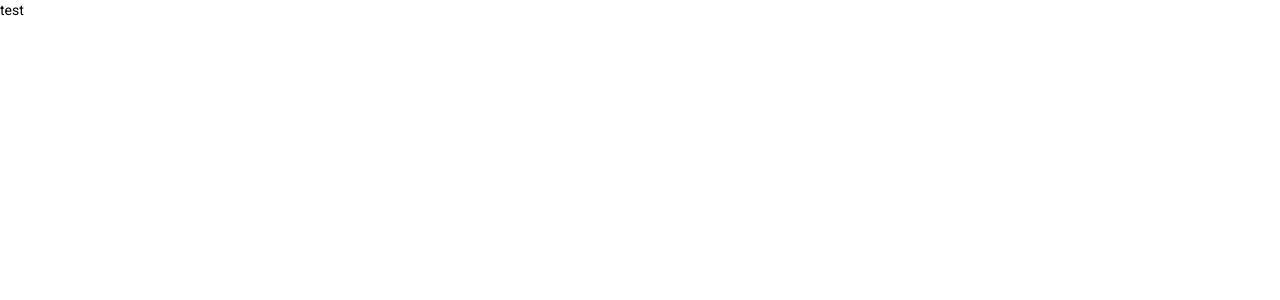
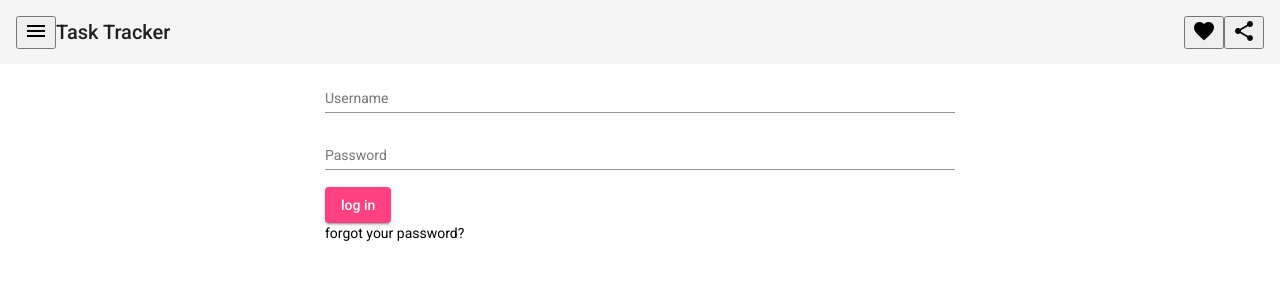
Before and after one commit to AndresMHerrera/TaskTracker, an Angular app in the folder Web/: page / in a window 1280 px wide. Shown: the top 300 px of the page. Built offline with nearby package versions, Linux system fonts and the light colour scheme.

Commit message:
working on login

```diff
--- a/Web/src/app/app-routing.module.ts
+++ b/Web/src/app/app-routing.module.ts
@@ -1,10 +1,35 @@
+import { LoginPageComponent } from './modules/login/pages/login-page/login-page.component';
 import { NgModule } from '@angular/core';
-import { RouterModule, Routes } from '@angular/router';
+import { RouterModule, Routes, Route } from '@angular/router';
 
-const routes: Routes = [];
+const indexRoute: Route = {
+  path: '',
+  component: LoginPageComponent
+};
 
+const fallbackRoute: Route = {
+  path: '**',
+  component: LoginPageComponent
+};
+
+
+const routes: Routes = [
+  {
+      path: 'login',
+      component: LoginPageComponent
+  },
+  // ...signupRouterConfig,
+  // {
+  //     path: 'home',
+  //     component: HomeComponent
+  // },
+  indexRoute,
+  fallbackRoute
+];
 @NgModule({
-  imports: [RouterModule.forRoot(routes)],
+  imports: [
+    RouterModule.forRoot(routes)
+  ],
   exports: [RouterModule]
 })
 export class AppRoutingModule { }
--- a/Web/src/app/app.component.html
+++ b/Web/src/app/app.component.html
@@ -1,3 +1,16 @@
-test
-
-<router-outlet></router-outlet>
+<mat-toolbar>
+  <button mat-icon-button class="example-icon" aria-label="Example icon-button with menu icon">
+    <mat-icon>menu</mat-icon>
+  </button>
+  <span> Task Tracker </span>
+  <span class="example-spacer"></span>
+  <button mat-icon-button class="example-icon favorite-icon" aria-label="Example icon-button with heart icon">
+    <mat-icon>favorite</mat-icon>
+  </button>
+  <button mat-icon-button class="example-icon" aria-label="Example icon-button with share icon">
+    <mat-icon>share</mat-icon>
+  </button>
+</mat-toolbar>
+<div class="container">
+  <router-outlet></router-outlet>
+</div>
--- a/Web/src/app/app.component.scss
+++ b/Web/src/app/app.component.scss
@@ -0,0 +1,6 @@
+.example-spacer {
+  flex: 1 1 auto;
+}
+.container {
+  padding: 10px;
+}
--- /dev/null
+++ b/Web/src/app/modules/login/pages/login-page/login-page.component.html
@@ -0,0 +1,21 @@
+<div class="container">
+  <div class="form-container">
+    <form (ngSubmit)="onLogin()">
+      <mat-form-field>
+        <mat-label> username </mat-label>
+        <input type="text" matInput>
+      </mat-form-field>
+
+      <mat-form-field>
+        <mat-label> password </mat-label>
+        <input type="password" matInput>
+      </mat-form-field>
+
+      <button mat-raised-button color="accent" type="submit"> log in </button>
+
+      <div class="missing-creadentials-container">
+        <a> forgot your password? </a>
+      </div>
+    </form>
+  </div>
+</div>
--- /dev/null
+++ b/Web/src/app/modules/login/pages/login-page/login-page.component.scss
@@ -0,0 +1,41 @@
+.container {
+  display: flex;
+  // background-color: orange;
+  width: 100%;
+  justify-content: center;
+
+  .form-container {
+    width: 50%;
+    // background-color: orchid;
+
+    form {
+      width: 100%;
+
+      mat-form-field {
+        width: 100%;
+        mat-label {
+          text-transform: capitalize;
+        }
+      }
+    }
+
+    .missing-creadentials-container {
+      display: flex;
+      justify-content:flex-start;
+      a {
+        cursor: pointer;
+      }
+    }
+  }
+}
+
+
+a {
+  text-decoration: none;
+  // font-size: 12px;
+  // line-height: 20px;
+  // color: darkgrey;
+}
+a:hover {
+  color: #ffc107;
+}
--- /dev/null
+++ b/Web/src/app/modules/login/pages/login-page/login-page.component.ts
@@ -0,0 +1,23 @@
+import { Component, OnInit } from '@angular/core';
+
+@Component({
+  selector: 'app-login-page',
+  templateUrl: './login-page.component.html',
+  styleUrls: ['./login-page.component.scss']
+})
+export class LoginPageComponent implements OnInit {
+
+  constructor() { }
+
+  ngOnInit(): void {
+  }
+
+  onSignUp() {
+    alert('sign up');
+  }
+
+  onLogin() {
+    alert('on login');
+  }
+
+}
```
Also changed, not shown: Web/src/app/app.module.ts (+7 -1 lines), Web/src/app/modules/login/login.module.ts (added, +25 -0 lines), 1 other file (tests, documents, lock files or other folders).
